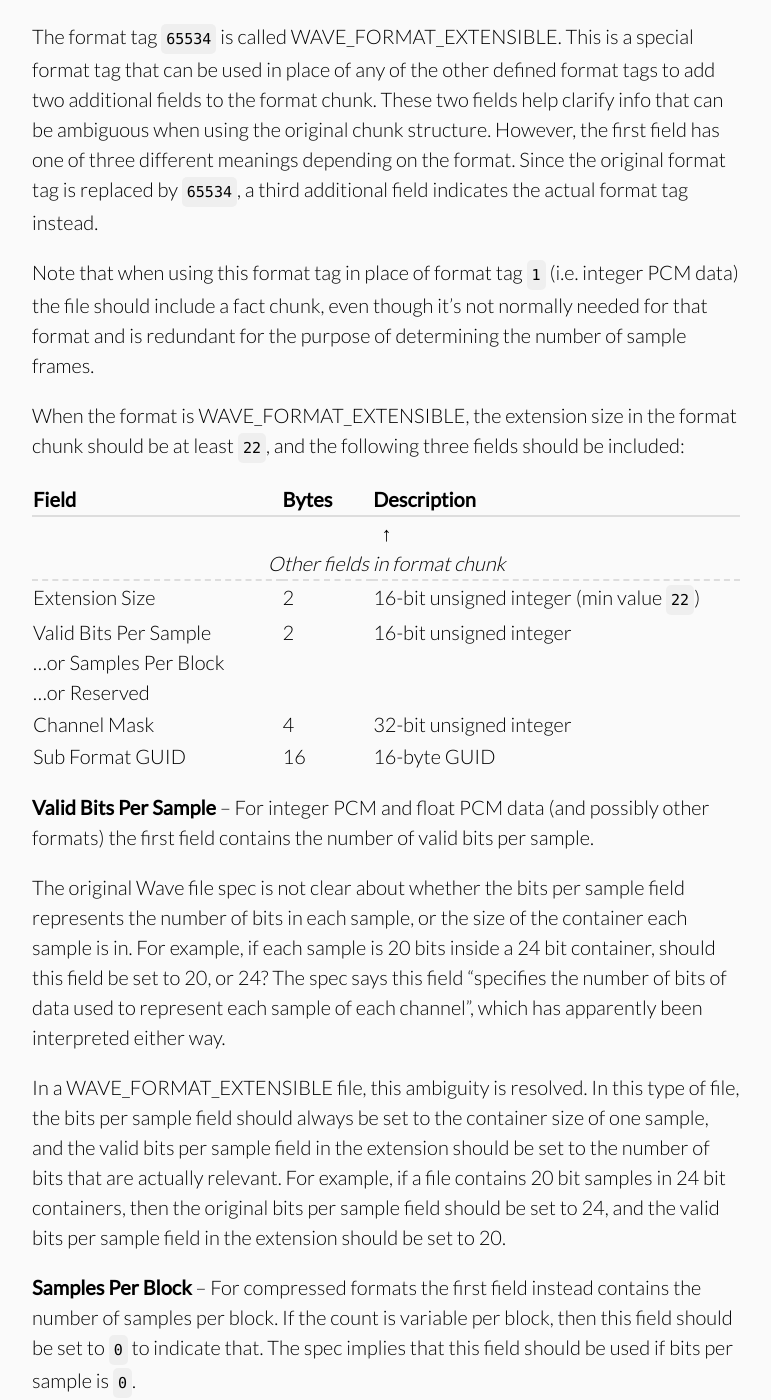
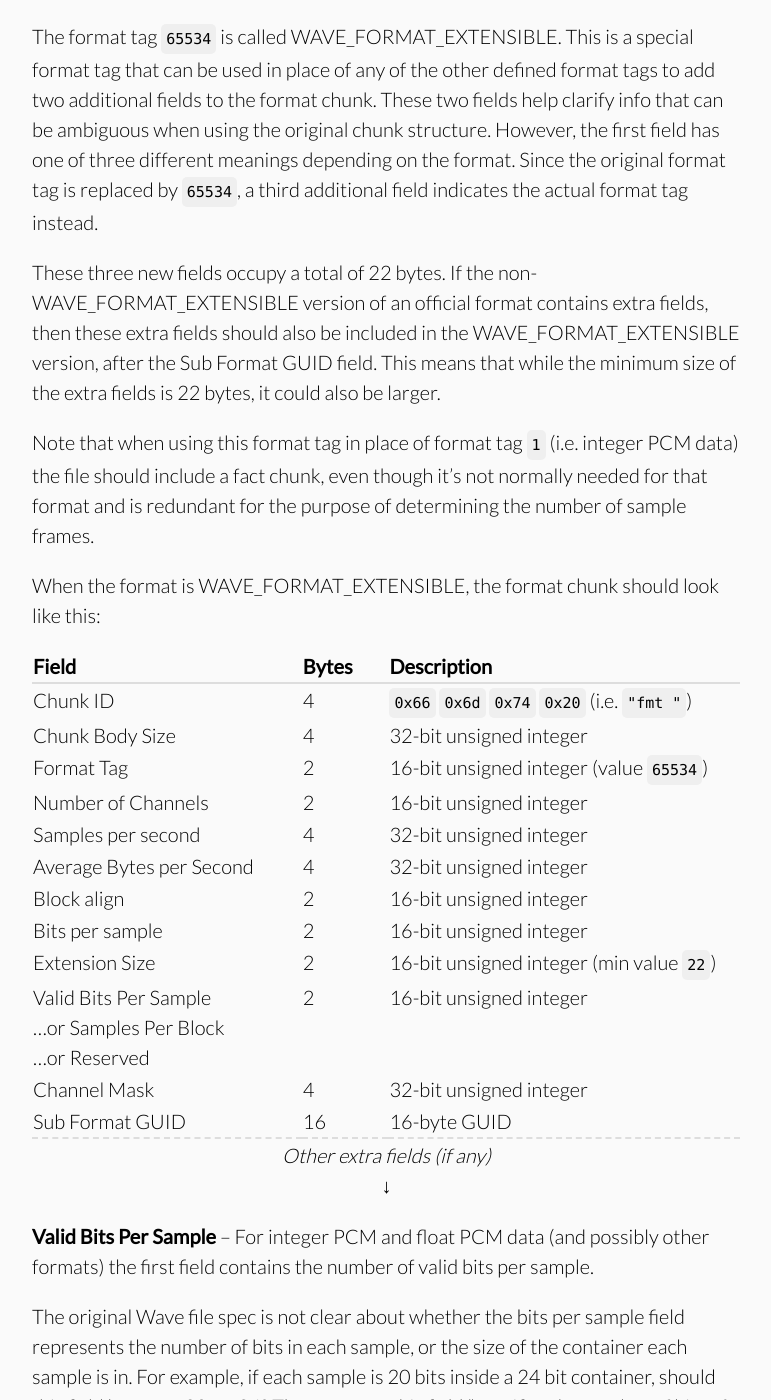
Before and after one commit to jstrait/wavefile, a Jekyll site: the page built from how_wave_files_work.html, in a window 1280 px wide and 1400 px high, scrolled down 7670 px. Shown: the whole window, without its empty margins (254-1025 px from the left). Built offline with Jekyll 4.4.1, drawn with Linux system fonts in a browser that asks for light colours; some web fonts are replaced.

Commit message:
Detailing WAVE_FORMAT_EXTENSIBLE and extra fields
The previous description implied that it isn't possible to include
the usual extra fields that a non-WAVE_FORMAT_EXTENSIBLE format
might include when using WAVE_FORMAT_EXTENSIBLE, but that isn't
the case. The full WAVE_FORMAT_EXTENSIBLE chunk structure is now
being shown because it seems like the most clear way to show that.

```diff
--- a/how_wave_files_work.html
+++ b/how_wave_files_work.html
@@ -235,8 +235,9 @@ and Data Specifications 1.0, August 1991</a></li>
 
   <h2>Extra Format Fields for EXTENSIBLE format</h2>
   <p>The format tag <code>65534</code> is called WAVE_FORMAT_EXTENSIBLE. This is a special format tag that can be used in place of any of the other defined format tags to add two additional fields to the format chunk. These two fields help clarify info that can be ambiguous when using the original chunk structure. However, the first field has one of three different meanings depending on the format. Since the original format tag is replaced by <code>65534</code>, a third additional field indicates the actual format tag instead.</p>
+  <p>These three new fields occupy a total of 22 bytes. If the non-WAVE_FORMAT_EXTENSIBLE version of an official format contains extra fields, then these extra fields should also be included in the WAVE_FORMAT_EXTENSIBLE version, after the Sub Format GUID field. This means that while the minimum size of the extra fields is 22 bytes, it could also be larger.</p>
   <p>Note that when using this format tag in place of format tag <code>1</code> (i.e. integer PCM data) the file should include a fact chunk, even though it&rsquo;s not normally needed for that format and is redundant for the purpose of determining the number of sample frames.</p>
-  <p>When the format is WAVE_FORMAT_EXTENSIBLE, the extension size in the format chunk should be at least <code>22</code>, and the following three fields should be included:</p>
+  <p>When the format is WAVE_FORMAT_EXTENSIBLE, the format chunk should look like this:</p>
   <div class="scroll-x">
     <table>
       <tr>
@@ -244,8 +245,45 @@ and Data Specifications 1.0, August 1991</a></li>
         <th>Bytes</th>
         <th>Description</th>
       </tr>
-      <tr class="center" style="border-bottom: 2px #ddd dashed;">
-        <td colspan="3"><em>&uarr;<br />Other fields in format chunk</em></td>
+      <tr>
+        <td>Chunk ID</td>
+        <td>4</td>
+        <td><code>0x66</code> <code>0x6d</code> <code>0x74</code> <code>0x20</code> (i.e. <code>"fmt&nbsp;"</code>)</td>
+      </tr>
+      <tr>
+        <td>Chunk Body Size</td>
+        <td>4</td>
+        <td>32-bit unsigned integer</td>
+      </tr>
+      <tr>
+        <td>Format Tag</td>
+        <td>2</td>
+        <td>16-bit unsigned integer (value <code>65534</code>)</td>
+      </tr>
+      <tr>
+        <td>Number of Channels</td>
+        <td>2</td>
+        <td>16-bit unsigned integer</td>
+      </tr>
+      <tr>
+        <td>Samples per second</td>
+        <td>4</td>
+        <td>32-bit unsigned integer</td>
+      </tr>
+      <tr>
+        <td>Average Bytes per Second</td>
+        <td>4</td>
+        <td>32-bit unsigned integer</td>
+      </tr>
+      <tr>
+        <td>Block align</td>
+        <td>2</td>
+        <td>16-bit unsigned integer</td>
+      </tr>
+      <tr>
+        <td>Bits per sample</td>
+        <td>2</td>
+        <td>16-bit unsigned integer</td>
       </tr>
       <tr>
         <td>Extension Size</td>
@@ -266,6 +304,9 @@ and Data Specifications 1.0, August 1991</a></li>
         <td>Sub Format GUID</td>
         <td>16</td>
         <td>16-byte GUID</td>
+      </tr>
+      <tr class="center" style="border-top: 2px #ddd dashed;">
+        <td colspan="3"><em>Other extra fields (if any)</em><br />&darr;</td>
       </tr>
     </table>
   </div>
```
